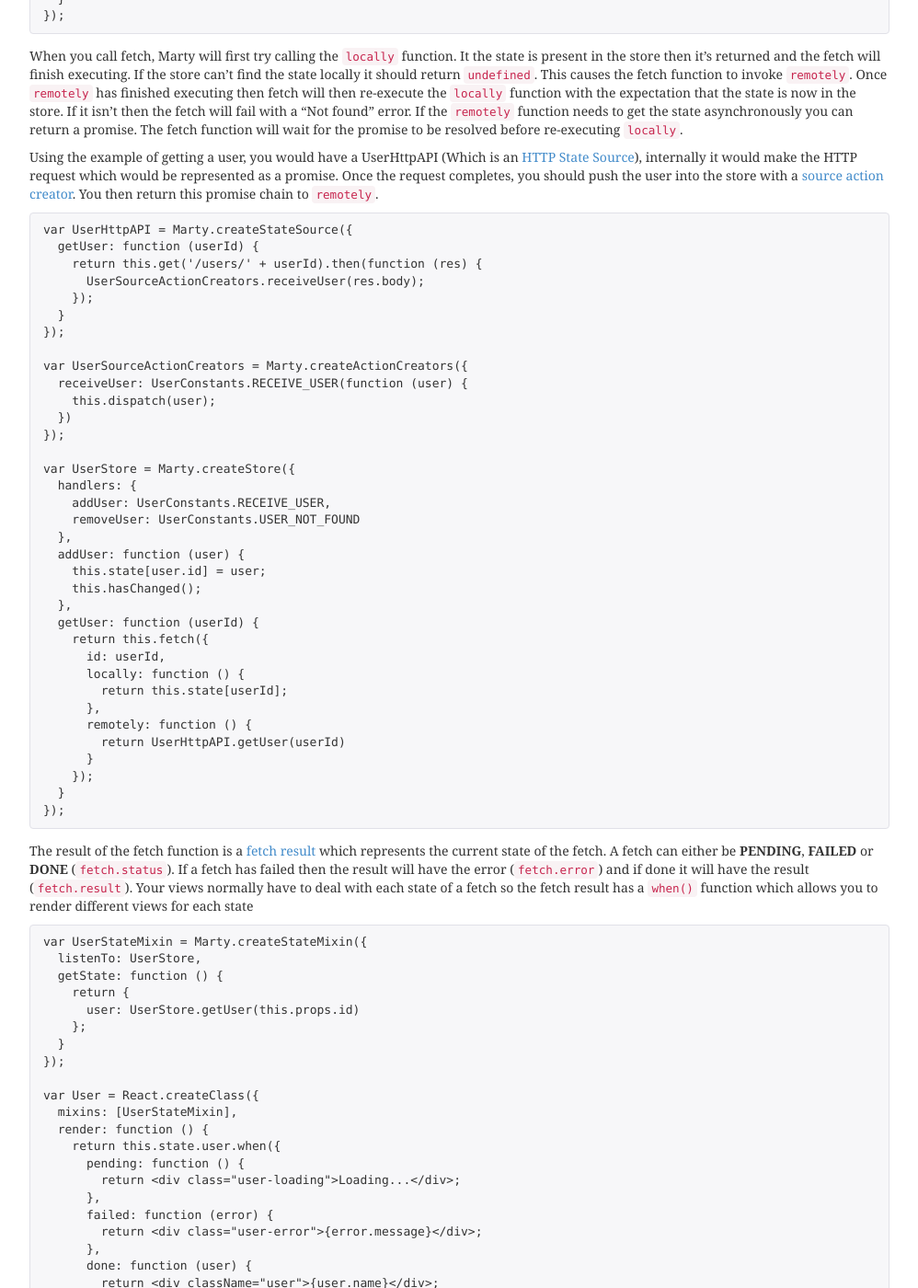
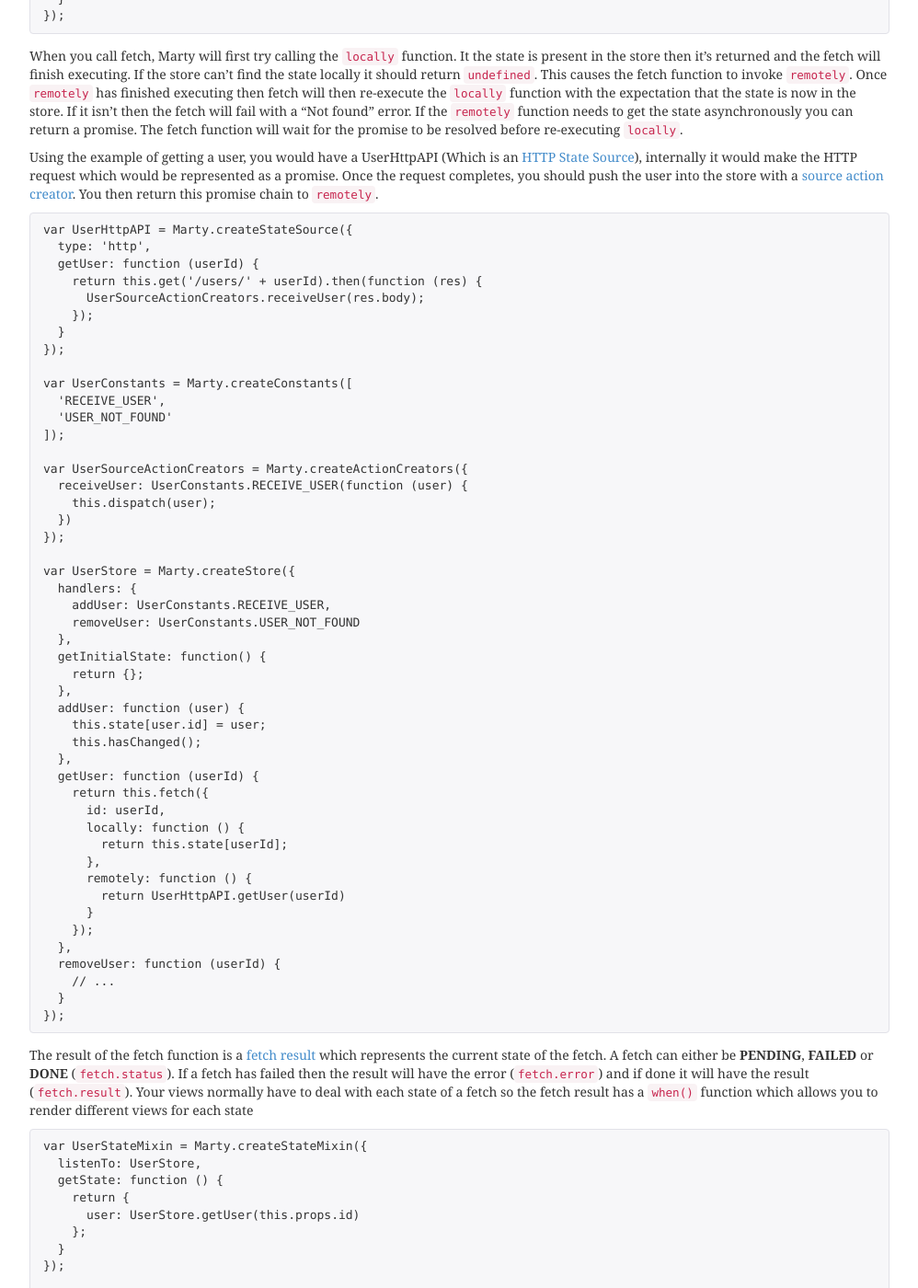
Before and after one commit to alsuper114/marty, a Jekyll site: the page built from docs/_guides/stores/fetching-data.md, in a window 1280 px wide and 1400 px high, scrolled down 583 px. Shown: the whole window at 92% size, without its empty margins (243-1241 px from the left). Built offline with Jekyll 4.4.1, drawn with Linux system fonts in a browser that asks for light colours; nearby versions of some CDN libraries; Markdown is read by kramdown in place of the engine named in the settings.

Commit message:
Fix stores/fetching-data example

```diff
--- a/docs/_guides/stores/fetching-data.md
+++ b/docs/_guides/stores/fetching-data.md
@@ -35,12 +35,18 @@ Using the example of getting a user, you would have a UserHttpAPI (Which is an [
 
 {% highlight js %}
 var UserHttpAPI = Marty.createStateSource({
+  type: 'http',
   getUser: function (userId) {
     return this.get('/users/' + userId).then(function (res) {
       UserSourceActionCreators.receiveUser(res.body);
     });
   }
 });
+
+var UserConstants = Marty.createConstants([
+  'RECEIVE_USER',
+  'USER_NOT_FOUND'
+]);
 
 var UserSourceActionCreators = Marty.createActionCreators({
   receiveUser: UserConstants.RECEIVE_USER(function (user) {
@@ -52,6 +58,9 @@ var UserStore = Marty.createStore({
   handlers: {
     addUser: UserConstants.RECEIVE_USER,
     removeUser: UserConstants.USER_NOT_FOUND
+  },
+  getInitialState: function() {
+    return {};
   },
   addUser: function (user) {
     this.state[user.id] = user;
@@ -67,6 +76,9 @@ var UserStore = Marty.createStore({
         return UserHttpAPI.getUser(userId)
       }
     });
+  },
+  removeUser: function (userId) {
+    // ...
   }
 });
 {% endhighlight %}
```
